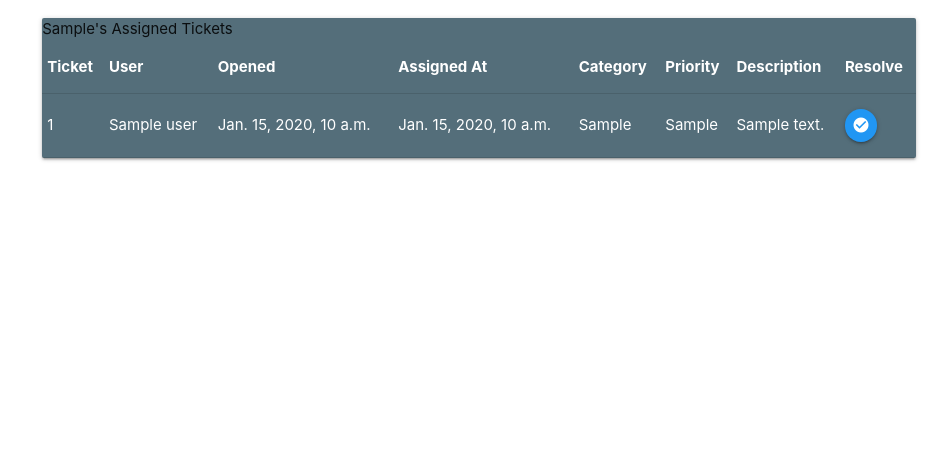
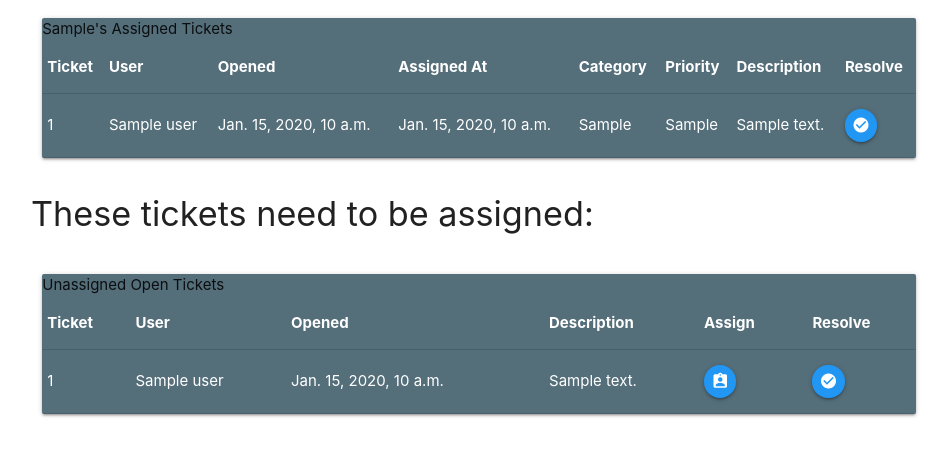
Before and after one commit to jscpeterson/help-desk, a Django app: template templates/tickets/view_assigned_tickets.html in a window 1280 px wide. Shown: the part 264-720 px from the top of the page, without its empty margins (161-1110 px from the left). Run offline with Django 3.2, Linux system fonts and the light colour scheme; the template is opened without the code that fills it: most values are stand-ins (such as "Sample title", 1, 10 or a date in 2020).

Commit message:
Add unassigned ticket table to view_assigned_tickets so support can easily add self to ticket from home view. Add unassigned tickets context to view_assigned_tickets view. Set initial value of assign ticket form to empty string, so doesn't send placeholder dashes.

```diff
--- a/templates/tickets/view_assigned_tickets.html
+++ b/templates/tickets/view_assigned_tickets.html
@@ -52,6 +52,49 @@
     </div>
   </div>        <!-- CLOSE ROW -->
 
+  <div class="row">
+    <h4>These tickets need to be assigned:</h4>
+  </div>
+  <div class="row"> <!-- START ROW -->
+    <div id="admin" class="col s12">
+      <div class="card material-table blue-grey darken-1">
+        <div class="table-header">
+          <span class="table-title">Unassigned Open Tickets</span>
+        </div>
+        <table class="white-text highlight" id="datatable">
+        <thead>
+            <tr>
+                <th>Ticket</th>
+                <th>User</th>
+                <th>Opened</th>
+                <th>Description</th>
+                <th>Assign</th>
+                <th>Resolve</th>
+
+            </tr>
+        </thead>
+            {% for ticket in unassigned_tickets %}
+                <tr>
+                    <td>{{ ticket.id }}</td>
+                    <td>{{ ticket.user }}</td>
+                    <td>{{ ticket.created_date }}</td>
+                    <td>{{ ticket.problem_description }}</td>
+                    <td><a href={% url 'tickets:assign_ticket' ticket.id %} class="btn-floating btn-small waves-effect waves-light blue hoverable" id="addbutton">
+                      <i class="material-icons">assignment_ind</i>
+                        </a>
+                    </td>
+                    <td><a href={% url 'tickets:resolve_ticket' ticket.id %} class="btn-floating btn-small waves-effect waves-light blue hoverable" id="addbutton">
+                      <i class="material-icons">check_circle</i>
+                        </a>
+                    </td>
+                </tr>
+            {% endfor %}
+        </table>
+    </div>
+  </div>
+</div>        <!-- CLOSE ROW -->
+
+
 
 </div> <!-- Container end -->
 {% endblock %}
--- a/tickets/forms.py
+++ b/tickets/forms.py
@@ -28,6 +28,7 @@ class AssignTicketForm(Form):
 
         self.fields['assignee'] = forms.ModelChoiceField(
             queryset=assignee_queryset,
+            initial="",
         )
 
         priority_choices = list(Ticket.PRIORITY_CHOICES)
--- a/tickets/views.py
+++ b/tickets/views.py
@@ -142,6 +142,7 @@ def view_assigned_tickets(request):
         'first_name': request.user.first_name,
         'assigned_tickets': Ticket.objects.filter(assignee=request.user, status=Ticket.OPEN).order_by('created_date')
         .order_by('priority'),
+        'unassigned_tickets': Ticket.objects.filter(status=Ticket.OPEN, assignee=None).order_by('created_date'),
     }
 
     return render(request, template, context)
```
